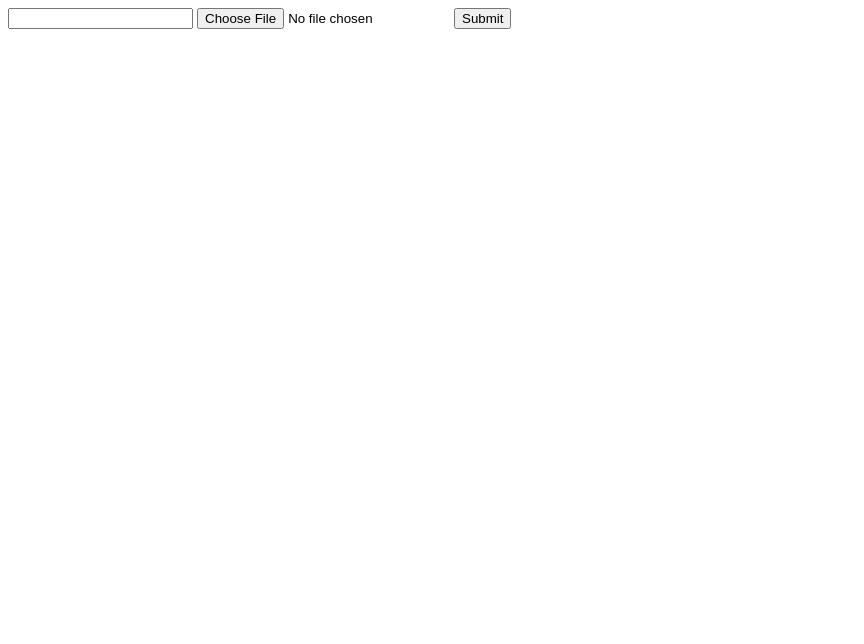
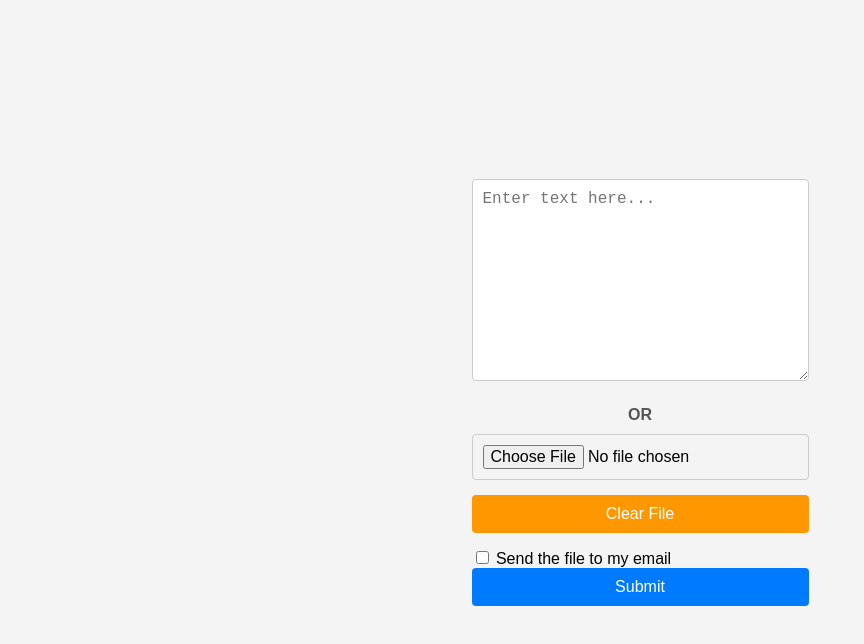
Before and after one commit to denuca/dictation, a plain HTML site: page index.html in a window 1280 px wide. Shown: the whole page, without its empty margins (0-864 px from the left). Drawn offline with Linux system fonts and the light colour scheme.

```diff
--- a/index.html
+++ b/index.html
@@ -3,14 +3,115 @@
 <head>
     <meta charset="UTF-8">
     <meta name="viewport" content="width=device-width, initial-scale=1.0">
-    <title>File Upload</title>
+    <title>Text to PPTX</title>
+    <style>
+      body {
+        font-family: Arial, sans-serif;
+        background-color: #f4f4f4;
+        margin: 0;
+        padding: 0;
+        display: flex;
+        justify-content: center;
+        align-items: center;
+        height: 100vh;
+      }
+      .container {
+        background-color: #fff;
+        padding: 20px;
+        border-radius: 8px;
+        box-shadow: 0 0 10px rgba(0, 0, 0, 0.1);
+        width: 100%;
+        max-width: 500px;
+      }
+      h1 {
+        text-align: center;
+        color: #333;
+      }
+      form {
+        display: flex;
+        flex-direction: column;
+      }
+      textarea, input[type="file"], input[type="email"], button {
+        margin-bottom: 15px;
+        padding: 10px;
+        border: 1px solid #ccc;
+        border-radius: 4px;
+        font-size: 16px;
+      }
+      .or-text {
+        text-align: center;
+        margin: 10px 0;
+        font-weight: bold;
+        color: #555;
+      }
+      button {
+        background-color: #007bff;
+        color: #fff;
+        border: none;
+        cursor: pointer;
+      }
+      button:hover {
+        background-color: #0056b3;
+      }
+      .clear-button {
+        background-color: #ff9800;
+        color: #fff;
+        border: none;
+        cursor: pointer;
+      }
+      .clear-button:hover {
+        background-color: #e68900;
+      }
+      .hidden {
+        display: none;
+      }
+    </style>
+    <script>
+      function toggleEmailInput() {
+        var emailCheckbox = document.getElementById('emailCheckbox');
+        var emailInput = document.getElementById('emailInput');
+        emailInput.classList.toggle('hidden', !emailCheckbox.checked);
+      }
+
+      function toggleFileInput() {
+        var textInput = document.getElementById('textInput');
+        var fileInput = document.getElementById('fileInput');
+        if (textInput.value) {
+          fileInput.disabled = true;
+        } else {
+          fileInput.disabled = false;
+        }
+      }
+
+      function toggleTextInput() {
+        var textInput = document.getElementById('textInput');
+        var fileInput = document.getElementById('fileInput');
+        if (fileInput.files.length > 0) {
+          textInput.disabled = true;
+        } else {
+          textInput.disabled = false;
+        }
+      }
+
+      function clearFileInput() {
+        var fileInput = document.getElementById('fileInput');
+        fileInput.value = '';
+        toggleTextInput();
+      }
+    </script>
 </head>
 <body>
-    <form id="uploadForm" action="/api/webhook" method="POST" enctype="multipart/form-data">
-        <input type="text" name="name" required>
-        <input type="file" name="file" required>
+    <form id="uploadForm" action="/api/webhook" method="post" enctype="multipart/form-data">
+        <textarea id="textInput" name="text" rows="10" cols="30" placeholder="Enter text here..." oninput="toggleFileInput()"></textarea>
+        <div class="or-text">OR</div>
+        <input id="fileInput" type="file" name="file" onchange="toggleTextInput()">
+        <button type="button" class="clear-button" onclick="clearFileInput()">Clear File</button>
+        <label>
+          <input type="checkbox" id="emailCheckbox" name="emailCheckbox" onclick="toggleEmailInput()"> Send the file to my email
+        </label>
+        <input id="emailInput" type="email" name="email" placeholder="Enter your email" class="hidden">
         <button type="submit">Submit</button>
-    </form>
+      </form>
     <div id="message"></div>
     <div id="downloadLink"></div>
 
```
